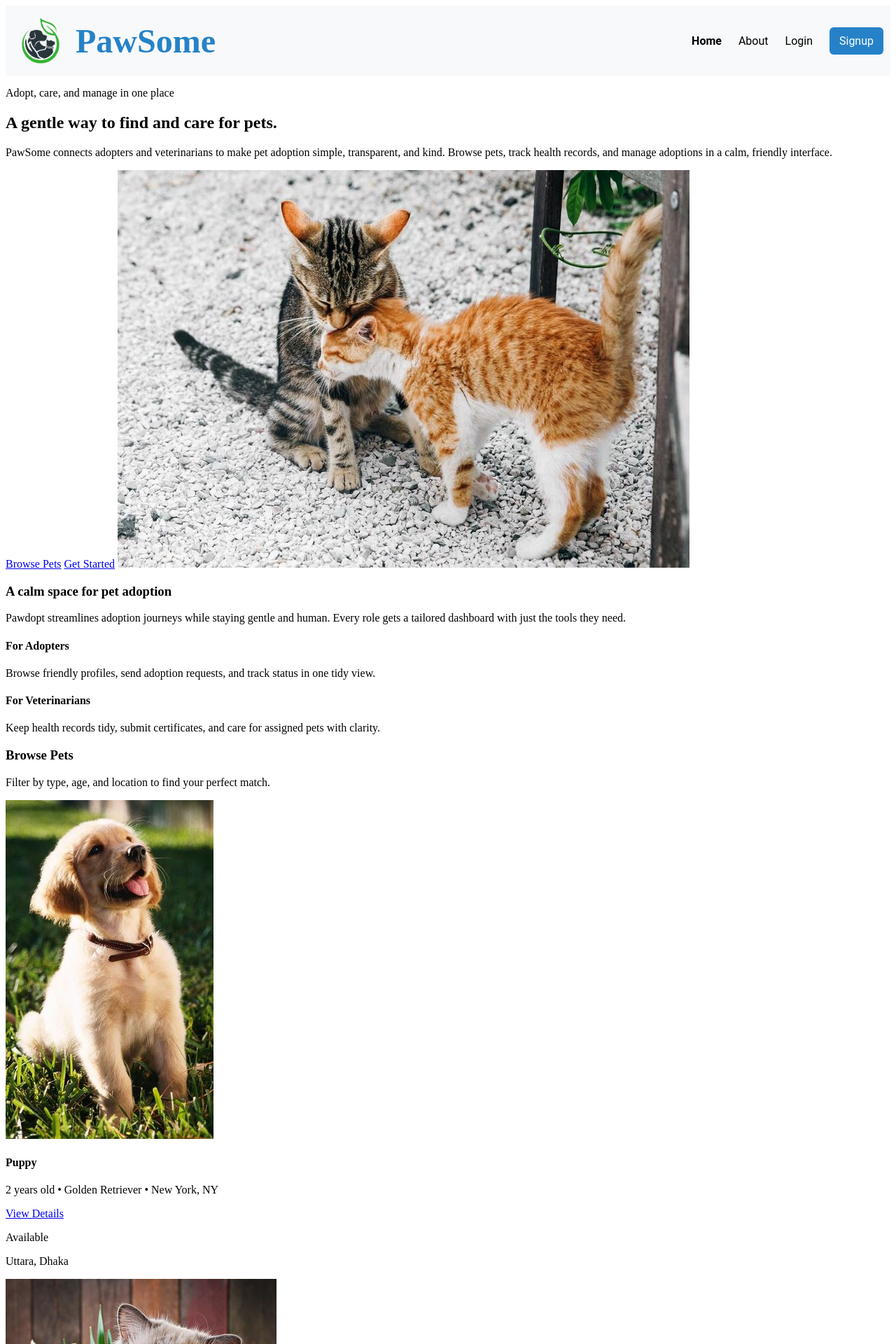
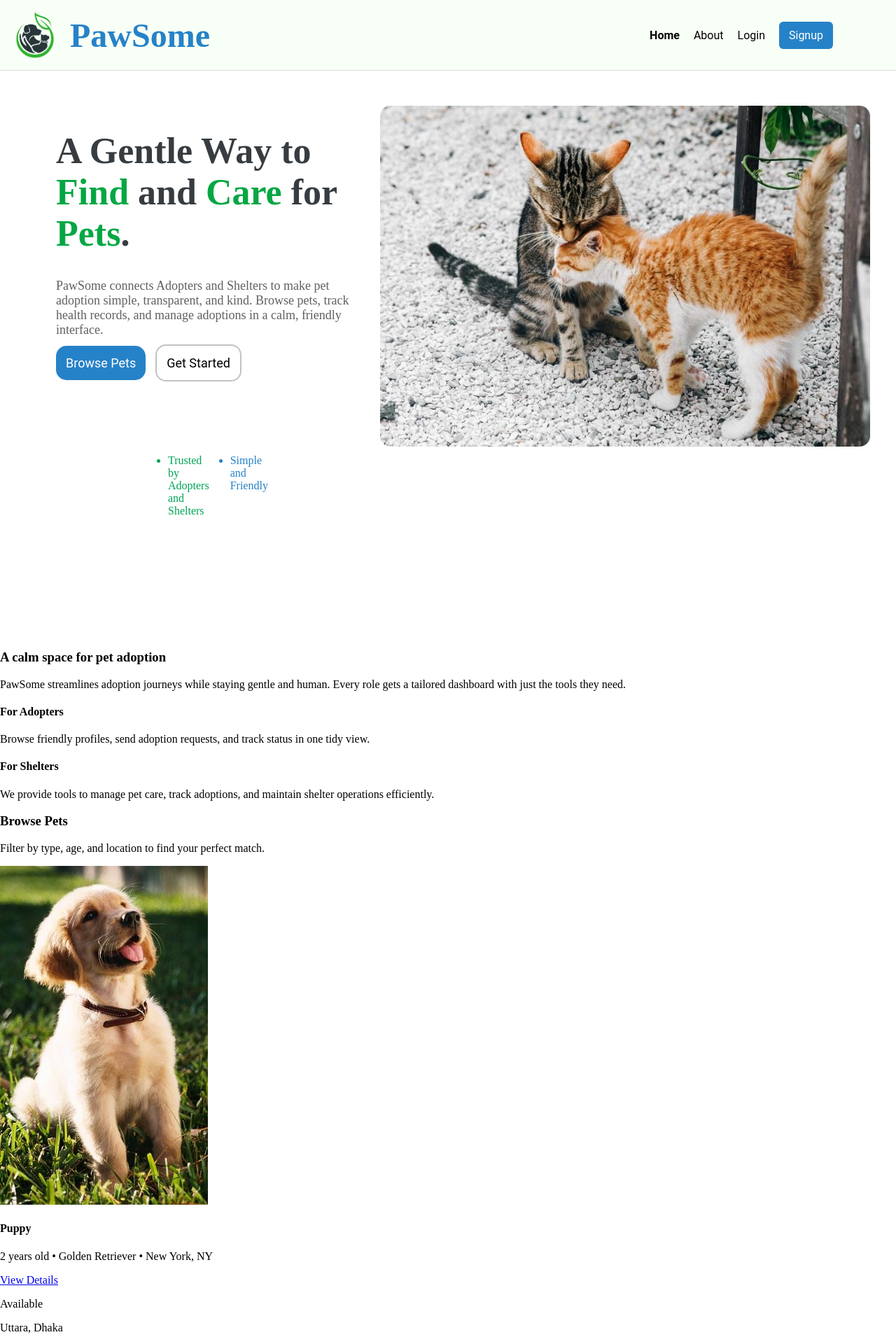
Before and after one commit to Mubtasim36/PawSome-Project, a PHP site: page /home.html in a window 1280 px wide. Shown: the top 1920 px of the page at 70% size. Run offline with PHP 8.4, Linux system fonts and the light colour scheme.

Commit message:
Hero Section Completed

```diff
--- a/home.css
+++ b/home.css
@@ -1,11 +1,19 @@
+html,
+body {
+  /* Ensures full height for body and html */
+  margin: 0;
+  padding: 0;
+  background-color: #fefffe;
+}
 .header {
   display: flex;
   justify-content: space-between;
   align-items: center;
   padding: 10px 20px;
-  background-color: #f8f9fa;
+  background-color: #f8fff6;
   margin: 0px;
   padding: 0px;
+  border-bottom: 1px solid #dddddd;
 }
 .SiteName {
   display: flex;
@@ -20,11 +28,17 @@
 .About,
 .Login,
 .Signup {
+  font-family: Roboto;
   font-size: 16px;
   padding: 10px;
-  font-family: Roboto;
   text-decoration: none;
   color: black;
+}
+
+.nav_bar {
+  display: flex;
+  margin-right: 80px;
+  align-items: center;
 }
 
 .Signup {
@@ -47,3 +61,76 @@
   background-color: #1e6bb8;
   color: rgb(203, 214, 233);
 }
+
+.tagline {
+  font-family: "Poppins";
+  font-size: 52px;
+  color: #373c41;
+}
+
+.highlight-find {
+  color: #04a743;
+}
+
+.highlight-care {
+  color: #04a743;
+}
+
+.highlight-pets {
+  color: #04a743;
+}
+
+.Herosection {
+  display: flex;
+  padding: 50px 80px; /* first value is top-bottom, second is left-right */
+  gap: 40px;
+}
+
+.Heroimg img {
+  width: 700px;
+  height: auto;
+  border-radius: 15px;
+}
+
+.Description {
+  font-family: "Poppins";
+  font-size: 18px;
+  color: #606060;
+  margin-top: 20px;
+  padding-bottom: 2%;
+}
+
+.Browse,
+.Get_Started {
+  font-family: "Roboto";
+  font-size: 18px;
+  align-items: flex-end;
+  text-decoration: none;
+  border-radius: 6px;
+  padding: 14px;
+  margin: 10px;
+  margin-left: 0%; /* to align with other texts */
+  margin-bottom: 20px;
+  border-radius: 15px;
+}
+.Browse {
+  background-color: #2682c8;
+  color: white;
+}
+.Get_Started {
+  color: rgb(0, 0, 0);
+  border: 2px solid #c2c2c2;
+}
+.Trust {
+  /* for list texts */
+  font-family: "Poppins";
+  font-size: 16px;
+  color: #00a455;
+  margin: 120px;
+  gap: 30px;
+  display: flex;
+}
+
+.Spoint {
+  color: #2682c8;
+}
--- a/home.html
+++ b/home.html
@@ -11,7 +11,7 @@
   </head>
 </html>
 
-<body>
+<body class="Body">
     <!-- Top Header with Navigation Bar and Registration Links -->
     <div class="header">
 
@@ -20,29 +20,44 @@
     PawSome
 </h1>
 
-  <div class="nav-bar">
+  <div class="nav_bar">
     <a class="Home" href="home.html">Home</a>
     <a class="About" href="about.html">About</a>
-   <a class="Login" href="login.html">Login</a>
+    <a class="Login" href="login.html">Login</a>
     <a class="Signup" href="signup.html">Signup</a>
   </div>
     </div>
 
   <div class="Herosection">
-    <p class="tagline">Adopt, care, and manage in one place</p>
-    <h2>A gentle way to find and care for pets.</h2>
-    <p class="Description">PawSome connects adopters and veterinarians to make pet adoption simple, transparent, and kind. Browse pets, track health records, and manage adoptions in a calm, friendly interface. </p>
+
+    <div>
+      <h1 class="tagline">
+      A Gentle Way to
+      <span class="highlight-find">Find</span> and
+      <span class="highlight-care">Care</span> for
+      <span class="highlight-pets">Pets</span>.
+      </h1>
+
+    <p class="Description">PawSome connects Adopters and Shelters to make pet adoption simple, transparent, and kind. Browse pets, track health records, and manage adoptions in a calm, friendly interface. </p>
     <a class="Browse" href="home.html">Browse Pets</a>
-    <a class="Get Started" href="Signup.html">Get Started</a>
-    <img class="heroImage" src="Images/Herosection.JPG" alt="Hero Image" />
+    <a class="Get_Started" href="Signup.html">Get Started</a>
+    <ul class="Trust">
+      <li class="Fpoint">Trusted by Adopters and Shelters</li>
+      <li class="Spoint">Simple and Friendly</li>
+    </ul>
 
 </div>
+
+    <div class="Heroimg">
+      <img src="Images/Herosection.JPG" alt="Hero Image" />
+    </div>
+  </div>
 
   <div class="Features">
 
     <div>
     <h3 class="tagline2">A calm space for pet adoption</h3>
-    <p class="description2">Pawdopt streamlines adoption journeys while staying gentle and human. Every role gets a tailored dashboard with just the tools they need. </p>
+    <p class="description2">PawSome streamlines adoption journeys while staying gentle and human. Every role gets a tailored dashboard with just the tools they need. </p>
     </div>
 
     <div class="Adopters">
@@ -50,9 +65,9 @@
     <p>Browse friendly profiles, send adoption requests, and track status in one tidy view. </p>
    </div>
 
-    <div class="Veterinarians">
-    <h4>For Veterinarians</h4>
-    <p>Keep health records tidy, submit certificates, and care for assigned pets with clarity.</p>
+    <div class="Shelters">
+    <h4>For Shelters</h4>
+    <p>We provide tools to manage pet care, track adoptions, and maintain shelter operations efficiently.</p>
    </div>
 
 </div>
```
